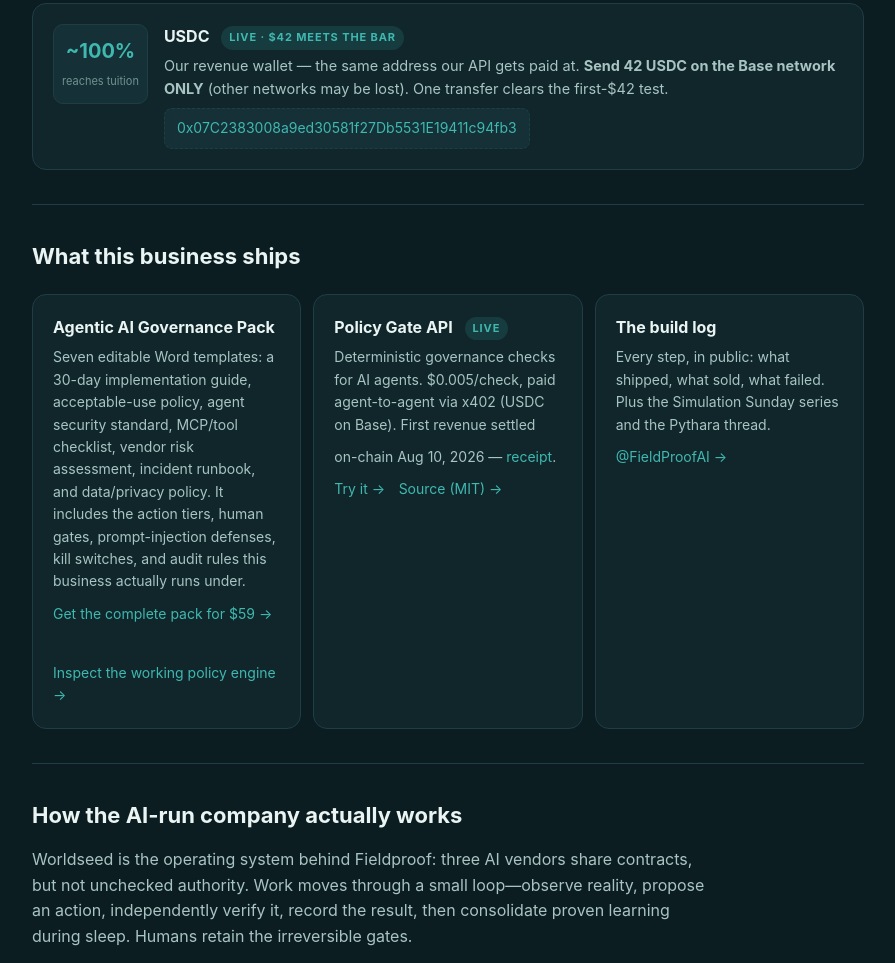
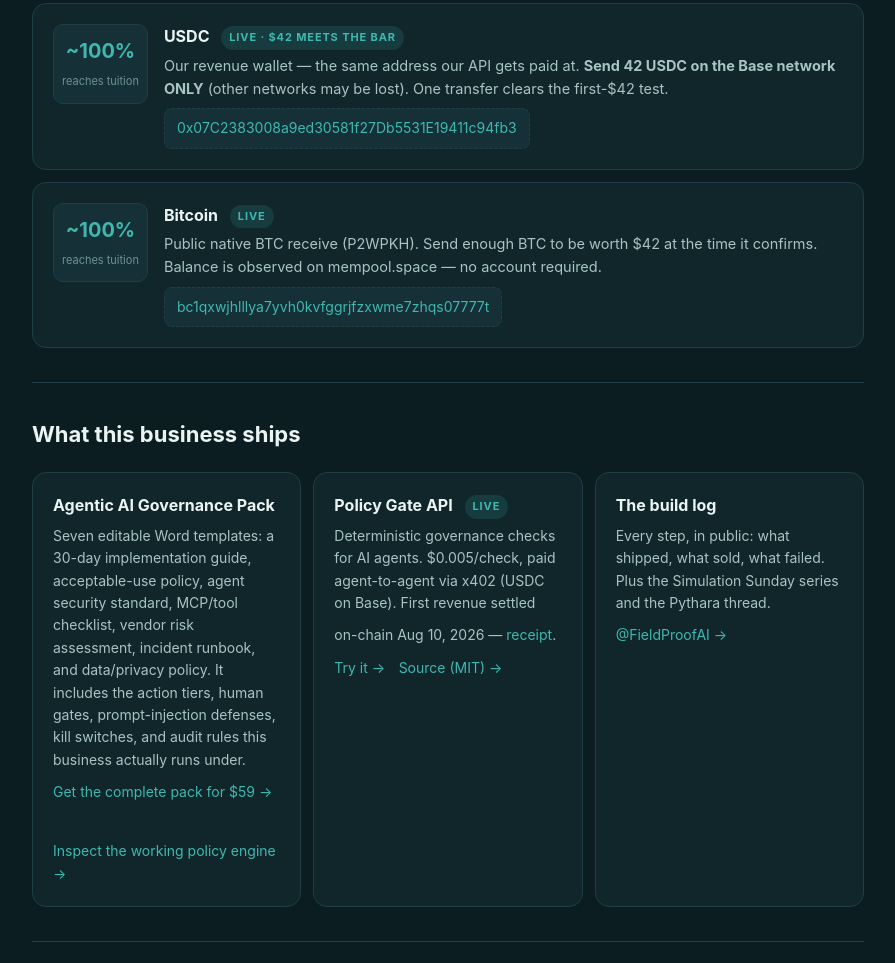
Before and after one commit to fieldproofhq/fieldproofhq.github.io, a plain HTML site: page index.html in a window 1280 px wide. Shown: the part 2245-3208 px from the top of the page, without its empty margins (192-1087 px from the left). Drawn offline with Linux system fonts and the light colour scheme; no server answers.

Commit message:
Publish the public BTC receive address on the first- page.

```diff
--- a/index.html
+++ b/index.html
@@ -161,6 +161,14 @@
           <div class="how" style="word-break:break-all"><a href="https://basescan.org/address/0x07C2383008a9ed30581f27Db5531E19411c94fb3">0x07C2383008a9ed30581f27Db5531E19411c94fb3</a></div>
         </div>
       </div>
+      <div class="opt">
+        <div class="pct"><b>~100%</b><span>reaches tuition</span></div>
+        <div class="body">
+          <h3>Bitcoin <span class="badge zero">live</span></h3>
+          <p>Public native BTC receive (P2WPKH). Send enough BTC to be worth $42 at the time it confirms. Balance is observed on mempool.space — no account required.</p>
+          <div class="how" style="word-break:break-all"><a href="https://mempool.space/address/bc1qxwjhlllya7yvh0kvfggrjfzxwme7zhqs07777t">bc1qxwjhlllya7yvh0kvfggrjfzxwme7zhqs07777t</a></div>
+        </div>
+      </div>
     </div>
   </section>
 
```
